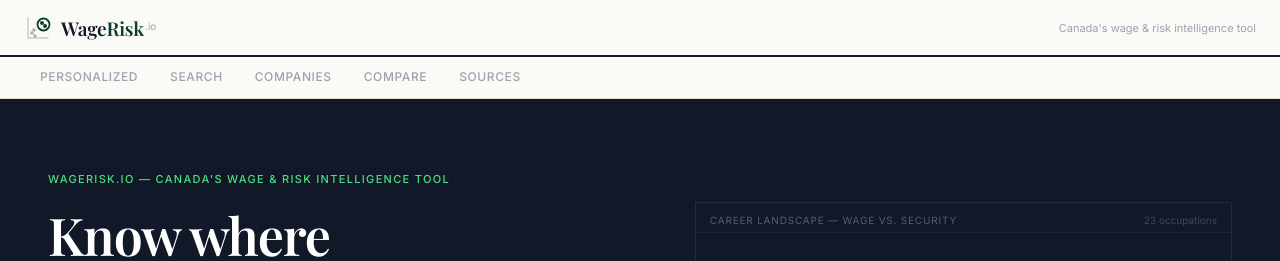
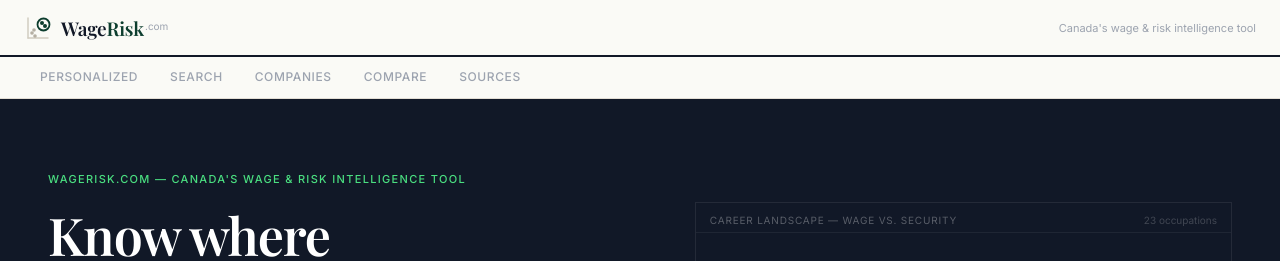
Before and after one commit to danielmwm/wagerisk, a React (Vite) app: page / in a window 1280 px wide. Shown: the top 261 px of the page. Built offline with nearby package versions, Linux system fonts and the light colour scheme.

Commit message:
Update .io to .com in navbar and homepage

```diff
--- a/src/components/Navbar.jsx
+++ b/src/components/Navbar.jsx
@@ -49,7 +49,7 @@ export default function Navbar() {
                 position: 'relative',
               }}
             >
-              .io
+              .com
             </sup>
           </div>
         </Link>
--- a/src/pages/Home.jsx
+++ b/src/pages/Home.jsx
@@ -273,7 +273,7 @@ export default function Home() {
               color: '#4ADE80', marginBottom: '20px',
             }}
           >
-            WageRisk.io — Canada's wage & risk intelligence tool
+            WageRisk.com — Canada's wage & risk intelligence tool
           </p>
 
           <h1
```
